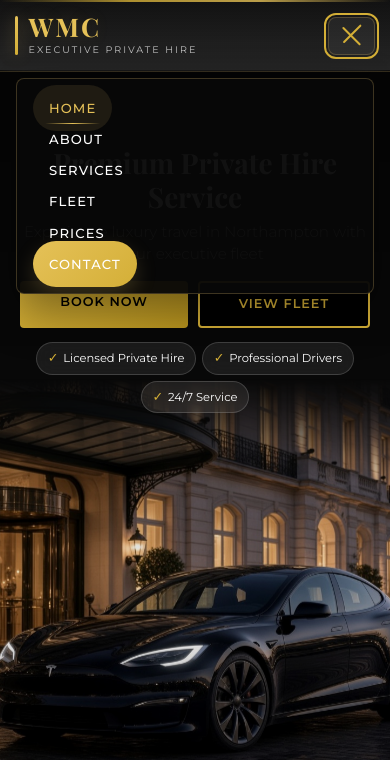
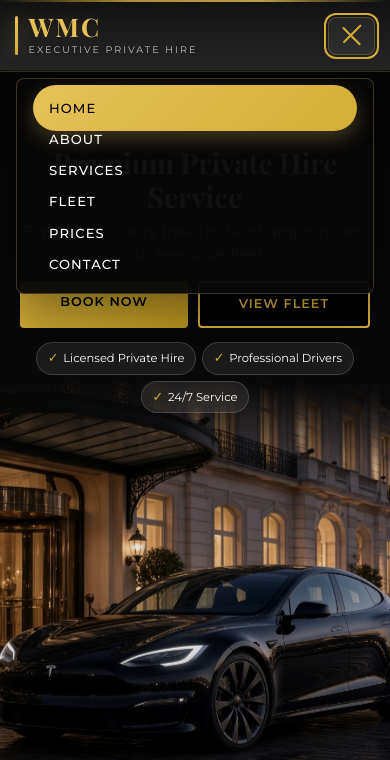
Before and after one commit to Andreimateiuc/wmc-executive-hire, a website: page index.html in a window 390 px wide. Both pictures are taken after a click on the button "Toggle mobile menu". Shown: the top 760 px of the page. Drawn offline with nearby package versions, Linux system fonts and the light colour scheme.

Commit message:
Mobile menu: moving gold lens, Contact styled like other links

```diff
--- a/css/styles.css
+++ b/css/styles.css
@@ -2476,3 +2476,38 @@ textarea:focus {
     .hero-features .feature-item { padding: 0.3rem 0.65rem; font-size: 0.72rem; width: auto; gap: 0.3rem; }
     .hero-features .feature-icon { font-size: 0.8rem; }
 }
+
+/* Mobile menu: moving gold lens behind active/hovered link */
+.nav-lens { display: none; }
+@media (max-width: 968px) {
+    .nav-menu { position: fixed; }
+    .nav-menu li { position: relative; z-index: 1; }
+    .nav-menu .btn-contact {
+        background: none;
+        box-shadow: none;
+        color: inherit;
+        border-radius: 999px;
+        transform: none;
+    }
+    .nav-menu a.active, .nav-menu a.lens-on { color: var(--color-black) !important; }
+    .nav-menu a::after { display: none; }
+    .nav-lens {
+        display: block;
+        position: absolute;
+        left: 1rem; right: 1rem;
+        top: 0; height: 0;
+        border-radius: 999px;
+        background: linear-gradient(135deg, var(--color-gold-light), var(--color-gold));
+        box-shadow: 0 8px 20px rgba(201, 169, 97, 0.3);
+        transition: top 0.35s cubic-bezier(.4,1.4,.5,1), height 0.35s ease, opacity 0.2s;
+        z-index: 0;
+        pointer-events: none;
+    }
+}
+@media (max-width: 968px) {
+    .nav-menu a:hover, .nav-menu a.active { background: none; }
+}
+@media (max-width: 968px) {
+    .nav-menu a, .nav-menu a.active, .nav-menu .btn-contact { color: var(--color-white, #fff) !important; }
+    .nav-menu a.lens-on { color: var(--color-black, #000) !important; }
+}
--- a/js/main.js
+++ b/js/main.js
@@ -430,3 +430,30 @@ if (window.history.replaceState) {
         }, 5000);
     });
 })();
+
+// Moving lens in mobile nav menu
+(function () {
+    const menu = document.querySelector('.nav-menu');
+    if (!menu) return;
+    const lens = document.createElement('span');
+    lens.className = 'nav-lens';
+    menu.prepend(lens);
+    const links = Array.from(menu.querySelectorAll('a'));
+    const page = location.pathname.split('/').pop() || 'index.html';
+    let current = links.find(a => a.getAttribute('href') === page) || links[0];
+    function moveTo(a) {
+        links.forEach(l => l.classList.toggle('lens-on', l === a));
+        lens.style.top = (a.parentElement.offsetTop + a.offsetTop) + 'px';
+        lens.style.height = a.offsetHeight + 'px';
+    }
+    links.forEach(a => {
+        a.addEventListener('mouseenter', () => moveTo(a));
+        a.addEventListener('touchstart', () => moveTo(a), { passive: true });
+        a.addEventListener('focus', () => moveTo(a));
+    });
+    menu.addEventListener('mouseleave', () => moveTo(current));
+    const obs = new MutationObserver(() => requestAnimationFrame(() => moveTo(current)));
+    obs.observe(menu, { attributes: true, attributeFilter: ['class'] });
+    window.addEventListener('resize', () => moveTo(current));
+    requestAnimationFrame(() => moveTo(current));
+})();
```
